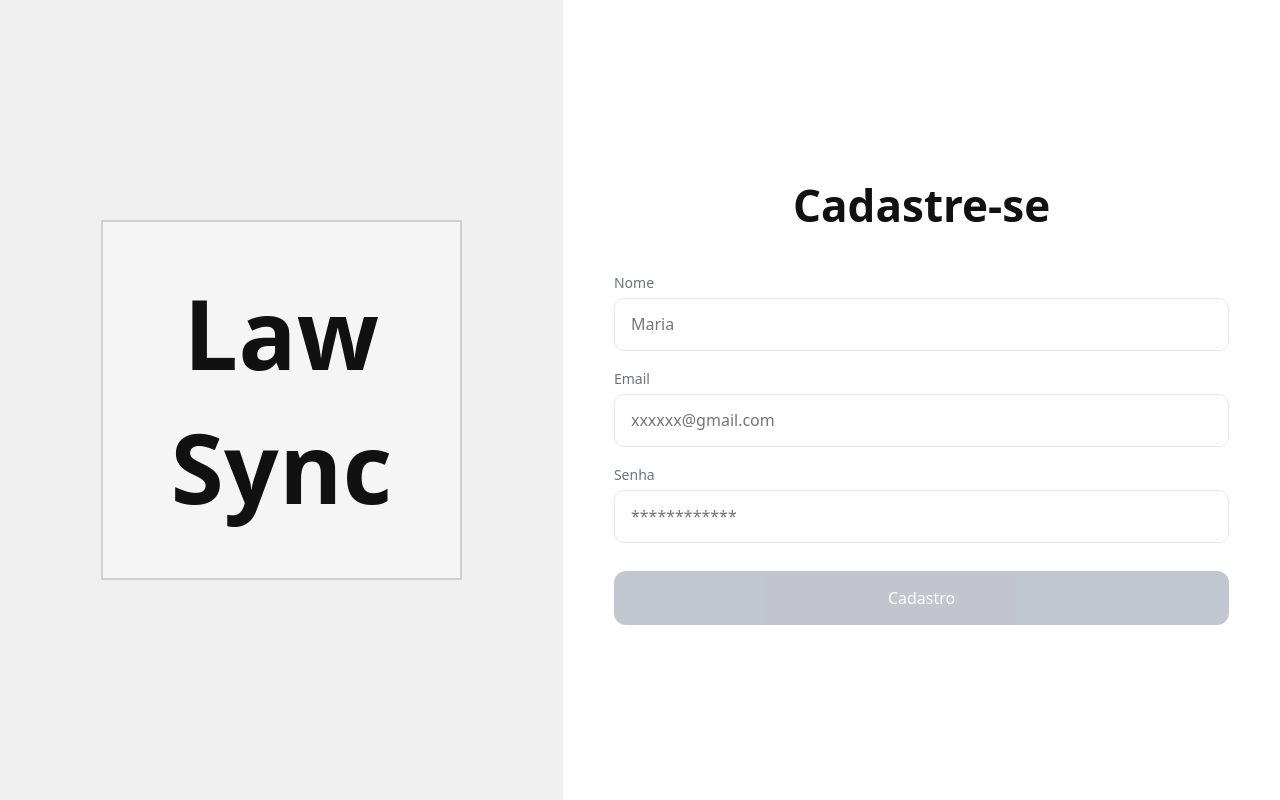
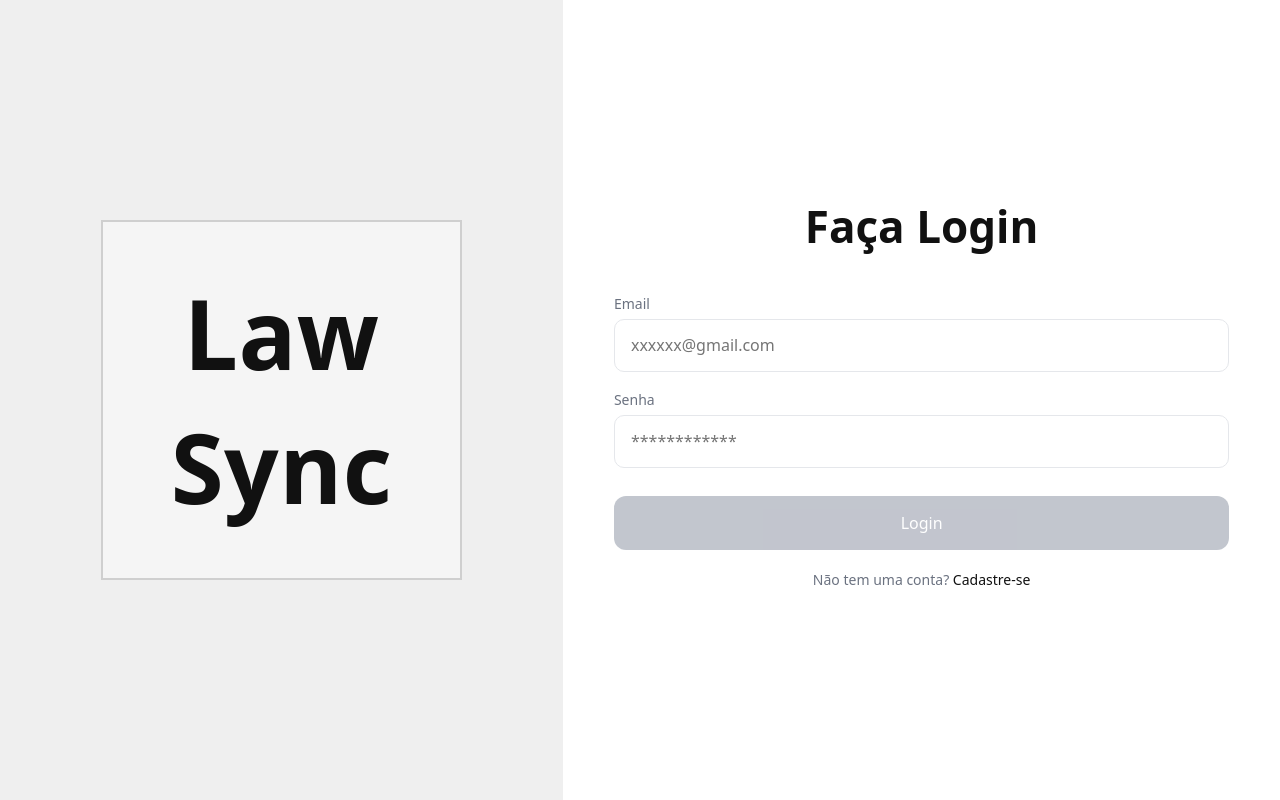
Before and after one commit to thelaiza/lawsync-frontend, a React (Vite) app: page / in a window 1280 px wide. Built offline with nearby package versions, Linux system fonts and the light colour scheme.

Commit message:
feat: Implementa tela de login e configura rotas iniciais

```diff
--- a/package.json
+++ b/package.json
@@ -10,8 +10,10 @@
     "preview": "vite preview"
   },
   "dependencies": {
+    "axios": "^1.12.1",
     "react": "^19.1.1",
-    "react-dom": "^19.1.1"
+    "react-dom": "^19.1.1",
+    "react-router-dom": "^7.9.0"
   },
   "devDependencies": {
     "@eslint/js": "^9.33.0",
--- a/src/App.jsx
+++ b/src/App.jsx
@@ -1,5 +1,17 @@
+import { BrowserRouter, Routes, Route } from "react-router-dom";
 import CadastroPage from "./pages/CadastroPage.jsx";
+import LoginPage from "./pages/LoginPage.jsx";
 
 export default function App() {
-  return <CadastroPage />;
+  return (
+    <BrowserRouter>
+      <Routes>
+        {/* rota para a página de login (página inicial) */}
+        <Route path="/" element={<LoginPage />} />
+
+        {/* rota para a página de cadastro */}
+        <Route path="/cadastro" element={<CadastroPage />} />
+      </Routes>
+    </BrowserRouter>
+  );
 }
--- /dev/null
+++ b/src/components/LawSyncLogin.jsx
@@ -0,0 +1,86 @@
+import { useState } from "react";
+import { Link } from "react-router-dom";
+
+export default function LawSyncLogin({ onSubmit }) {
+  const [form, setForm] = useState({ email: "", senha: "" });
+  const [touched, setTouched] = useState({});
+  const [loading, setLoading] = useState(false);
+
+  const set = (field) => (e) =>
+    setForm((f) => ({ ...f, [field]: e.target.value }));
+
+  const errors = {
+    email: !/^\S+@\S+\.\S+$/.test(form.email) ? "Email inválido" : null,
+    senha: !form.senha ? "Informe sua senha" : null,
+  };
+
+  const hasError = Object.values(errors).some(Boolean);
+
+  const handleSubmit = async (e) => {
+    e.preventDefault();
+    setTouched({ email: true, senha: true });
+    if (hasError) return;
+    try {
+      setLoading(true);
+      await onSubmit?.({
+        email: form.email,
+        password: form.senha,
+      });
+    } finally {
+      setLoading(false);
+    }
+  };
+
+  return (
+    <section className="login-card" aria-labelledby="login-title">
+      <h1 id="login-title" className="login-title">
+        Faça Login
+      </h1>
+
+      <form className="login-form" onSubmit={handleSubmit} noValidate>
+        <label className="field">
+          <span className="label">Email</span>
+          <input
+            type="email"
+            placeholder="xxxxxx@gmail.com"
+            value={form.email}
+            onChange={set("email")}
+            onBlur={() => setTouched((t) => ({ ...t, email: true }))}
+            aria-invalid={!!(touched.email && errors.email)}
+          />
+          {touched.email && errors.email && (
+            <small className="error">{errors.email}</small>
+          )}
+        </label>
+
+        <label className="field">
+          <span className="label">Senha</span>
+          <input
+            type="password"
+            placeholder="************"
+            value={form.senha}
+            onChange={set("senha")}
+            onBlur={() => setTouched((t) => ({ ...t, senha: true }))}
+            aria-invalid={!!(touched.senha && errors.senha)}
+          />
+          {touched.senha && errors.senha && (
+            <small className="error">{errors.senha}</small>
+          )}
+        </label>
+
+        <button
+          className="primary-btn"
+          type="submit"
+          disabled={loading || hasError}
+        >
+          {loading ? "Entrando..." : "Login"}
+        </button>
+      </form>
+
+      <p className="signup-link">
+        Não tem uma conta?{" "}
+        <Link to="/cadastro">Cadastre-se</Link>
+      </p>
+    </section>
+  );
+}
--- /dev/null
+++ b/src/pages/LoginPage.jsx
@@ -0,0 +1,26 @@
+import LawSyncLogin from "../components/LawSyncLogin.jsx";
+import "../styles/login.css";
+
+export default function LoginPage() {
+  const handleSubmit = async (payload) => {
+    // aqui você integra com seu backend (fetch/axios) para autenticar
+    // por enquanto, apenas exibimos os dados no console
+    console.log("Login submit:", payload);
+    alert("Login enviado! (verifique o console para ver os dados)");
+  };
+
+  return (
+    <div className="login-layout">
+      <aside className="brand-side">
+        <div className="brand-box">
+          <span className="brand-line">Law</span>
+          <span className="brand-line">Sync</span>
+        </div>
+      </aside>
+
+      <main className="form-side">
+        <LawSyncLogin onSubmit={handleSubmit} />
+      </main>
+    </div>
+  );
+}
--- /dev/null
+++ b/src/styles/login.css
@@ -0,0 +1,134 @@
+/* layout geral (dois lados) */
+.login-layout {
+  min-height: 100dvh;
+  display: grid;
+  grid-template-columns: 1.1fr 1.4fr; /* esquerda/logo | direita/form */
+  gap: 0;
+}
+
+/* lado esquerdo com a “marca” */
+.brand-side {
+  background: #efefef;
+  display: flex;
+  align-items: center;
+  justify-content: center;
+  padding: 48px 24px;
+}
+.brand-box {
+  width: min(420px, 70%);
+  aspect-ratio: 1 / 1;
+  border: 2px solid #cfcfcf;
+  background: #f5f5f5;
+  display: flex;
+  flex-direction: column;
+  align-items: center;
+  justify-content: center;
+}
+.brand-line {
+  font-weight: 800;
+  font-size: clamp(40px, 8vw, 96px);
+  letter-spacing: 0.5px;
+}
+
+/* lado direito (formulário) */
+.form-side {
+  background: #fff;
+  display: flex;
+  align-items: center;
+  justify-content: center;
+  padding: 72px 24px;
+}
+
+.login-card {
+  width: min(640px, 92%);
+}
+
+.login-title {
+  font-size: clamp(28px, 3.6vw, 44px);
+  text-align: center;
+  margin: 0 0 36px;
+}
+
+.login-form {
+  display: grid;
+  gap: 18px;
+}
+
+.field .label {
+  display: block;
+  font-size: 14px;
+  color: var(--muted);
+  margin-bottom: 6px;
+}
+
+.field input {
+  width: 100%;
+  background: #fff;
+  border: 1px solid var(--line);
+  border-radius: 10px;
+  padding: 14px 16px;
+  outline: none;
+  transition: border-color 0.15s ease, box-shadow 0.15s ease;
+}
+.field input:focus {
+  border-color: #b7c0d0;
+  box-shadow: 0 0 0 3px rgba(183, 192, 208, 0.25);
+}
+
+.error {
+  display: block;
+  color: #b91c1c;
+  margin-top: 6px;
+  font-size: 12px;
+}
+
+/* botão */
+.primary-btn {
+  margin-top: 10px;
+  width: 100%;
+  background: var(--primary);
+  color: #fff;
+  border: none;
+  border-radius: 12px;
+  padding: 16px 18px;
+  cursor: pointer;
+  transition: opacity 0.15s ease, transform 0.02s ease;
+}
+.primary-btn:disabled {
+  opacity: 0.6;
+  cursor: not-allowed;
+}
+.primary-btn:active {
+  transform: translateY(1px);
+}
+
+/* link para cadastro */
+.signup-link {
+  text-align: center;
+  margin-top: 20px;
+  font-size: 14px;
+  color: var(--muted);
+}
+.signup-link a {
+  color: var(--ink);
+  font-weight: 500;
+  text-decoration: none;
+  transition: text-decoration 0.15s ease;
+}
+.signup-link a:hover {
+  text-decoration: underline;
+}
+
+/* responsivo */
+@media (max-width: 980px) {
+  .login-layout {
+    grid-template-columns: 1fr;
+  }
+  .brand-side {
+    padding: 36px 20px;
+  }
+  .form-side {
+    order: 1;
+    padding: 48px 20px;
+  }
+}
```
Also changed, not shown: 1 other file (tests, documents, lock files or other folders).
